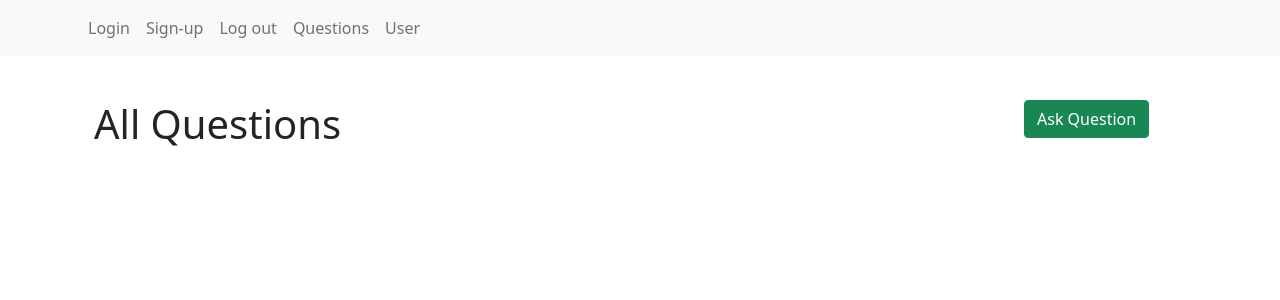
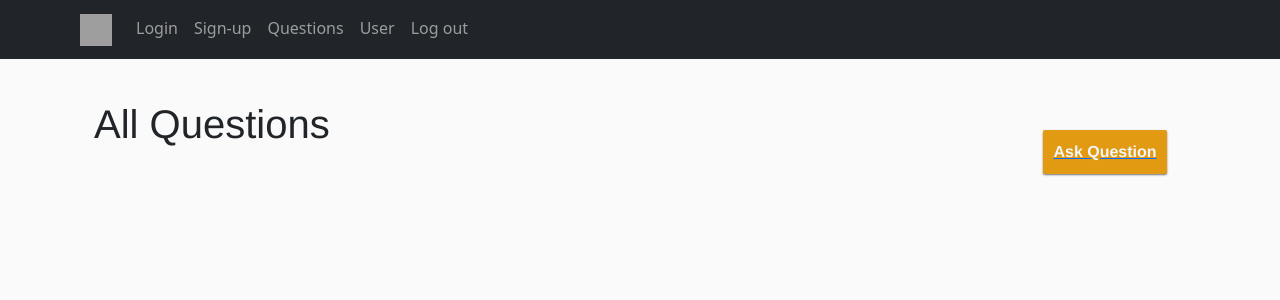
Before and after one commit to NanoProd/StackOverflowMock, a Flask app: page / in a window 1280 px wide. Shown: the top 300 px of the page. Run offline with Flask 2, Linux system fonts and the light colour scheme; grey boxes are pictures that could not be loaded.

Commit message:
site-style

```diff
--- a/services/web/project/app/static/css/main.css
+++ b/services/web/project/app/static/css/main.css
@@ -1,5 +1,6 @@
 body {
 	padding-top: 5rem;
+  background-color: rgb(250, 250, 250);
 }
 
 .no-select {
@@ -29,3 +30,82 @@ div#questions-header {
 /* BEGIN: Question */
 
 /* END: Question; */
+
+.btn {
+  font-family: 'Franklin Gothic Medium', 'Arial Narrow', Arial, sans-serif;
+  font-weight: 600;
+  position: relative;
+
+  display: block;
+  margin: 30px auto;
+  padding: 10px;
+
+  overflow: hidden;
+
+  border-width: 0;
+  outline: none;
+  border-radius: 2px;
+  box-shadow: 0 1px 2px rgba(29, 28, 28, 0.6);
+
+  background-color: #e29a13;
+  color: #f2f6f7;
+
+  transition: background-color .3s;
+}
+
+.best-answer-selection-btn {
+  position: relative;
+
+  display: block;
+  margin: 25px auto;
+  padding: 10px;
+
+  overflow: hidden;
+
+  border-width: 0;
+  outline: none;
+  border-radius: 2px;
+  box-shadow: 0 1px 4px rgba(0, 0, 0, .6);
+
+  background-color: #1ba31b;
+  color: #ecf0f1;
+
+  transition: background-color .3s;
+}
+
+.question-title {
+  font-family: 'Franklin Gothic Medium', 'Arial Narrow', Arial, sans-serif;
+  position: relative;
+
+  display: block;
+  margin: 25px auto;
+  padding: 10px;
+
+  border-width: 0;
+  outline: none;
+  border-radius: 2px;
+
+  background-color: rgba(245, 245, 245, 0.884);
+  color: rgb(240, 125, 59);
+}
+
+.question-title:hover {
+  background-color: rgba(233, 233, 233, 0.884);
+}
+
+.vote-btn {
+  color: #918d8d;
+}
+
+.vote-btn:hover {
+  border-width: 0;
+  outline: none;
+  border-radius: 2px;
+
+  background-color: rgb(209, 205, 205);
+  color: #0f0f0f;
+}
+
+.col-10 {
+  font-family: 'Franklin Gothic Medium', 'Arial Narrow', Arial, sans-serif;
+}
--- a/services/web/project/templates/base.html
+++ b/services/web/project/templates/base.html
@@ -24,18 +24,20 @@
 </head>
 
 <body>
-    <nav class="navbar navbar-expand-lg navbar-light bg-light fixed-top" style="padding-left: 5em;">
+    <nav class="navbar navbar-expand-lg navbar-dark bg-dark fixed-top" style="padding-left: 5em;">
         <button class="navbar-toggler" type="button" data-toggle="collapse" data-target="#navbar">
             <span class="navbar-toggler-icon"></span>
         </button>
         <div class="collapse navbar-collapse" id="navbar">
             <div class="navbar-nav">
+                <a class="navbar-brand">
+                    <img src="https://jtourvieille.github.io/MutationTesting/stackoverflow.png" width="32" height="32">
+                </a>
                 <a href="{{ url_for('auth.login') }}" class="navbar-item nav-link" id="login">Login</a>
                 <a href="{{ url_for('auth.signup') }}" class="navbar-item nav-link" id="signup">Sign-up</a>
-                <a href="{{ url_for('auth.logout') }}" class="navbar-item nav-link" id="logout">Log out</a>
-                <!-- <a href="{{ url_for('views.home') }}" class="navbar-item nav-link" id="home">Home</a> -->
                 <a href="{{ url_for('views.questions') }}" class="navbar-item nav-link" id="questions">Questions</a>
                 <a href="{{ url_for('views.userPage', user_id=current_user.id) }}" class="navbar-item nav-link" id="userpage">User</a>
+                <a href="{{ url_for('auth.logout') }}" class="navbar-item nav-link" id="logout">Log out</a>
             </div>
         </div>
     </nav>
--- a/services/web/project/templates/questions.html
+++ b/services/web/project/templates/questions.html
@@ -6,11 +6,12 @@
 <div id="questions-main-container" class="container">
 	<div id="questions-header" class="row align-items-start">
 		<div id="questions-header-title" class="col-10">
+			<style> font-family: Arial </style>
 			<h1>All Questions</h1>
 		</div>
 		<div id="questions-header-ask-question-btn-container" class="col-2">
 			<a href="{{ url_for('views.new_question') }}">
-				<button id="questions-header-ask-question-btn" type="button" class="btn btn-success">
+				<button id="questions-header-ask-question-btn" type="button" class="btn btn-secondary">
 					Ask Question
 				</button>
 			</a>
--- a/services/web/project/templates/userPage.html
+++ b/services/web/project/templates/userPage.html
@@ -4,7 +4,6 @@
 
 
 {%block content%}
-<div class="container rounded bg-white mt-5 mb-5">
     <div class="row">
         <div class="col-md-3 border-right">
             <div class="d-flex flex-column align-items-center text-center p-3 py-5"><img class="rounded-circle mt-5" width="150px" src="https://static.vecteezy.com/system/resources/previews/002/318/271/non_2x/user-profile-icon-free-vector.jpg"><span class="font-weight-bold">User</span><span class="text-black-50">{{user.username}}@stackmock.com</span><span> </span></div>
@@ -27,7 +26,7 @@
                     <div class="col-md-6"><label class="labels">Reputation: </label></div>
                     <div class="col-md-6"><label class="labels">{{user.reputation}}</label></div>
                 </div>
-                <div class="mt-5 text-center"><button class="btn btn-primary profile-button" type="button" href="{{ url_for('views.userEdit', user_id=current_user.id) }}">Edit Profile</button></div>
+                <div class="mt-5 text-center"><button class="btn btn-primary profile-button" type="button" href="{{ url_for('views.userPage', user_id=current_user.id) }}">Edit Profile</button></div>
             </div>
         </div>
         <div class="col-md-4">
@@ -65,5 +64,4 @@
 		</div>
 		{% endfor %}
 	</div>
-</div>
 {%endblock%}
```
Also changed, not shown: services/web/project/templates/home.html (deleted, +0 -7 lines), services/web/project/templates/question.html (+5 -3 lines).
